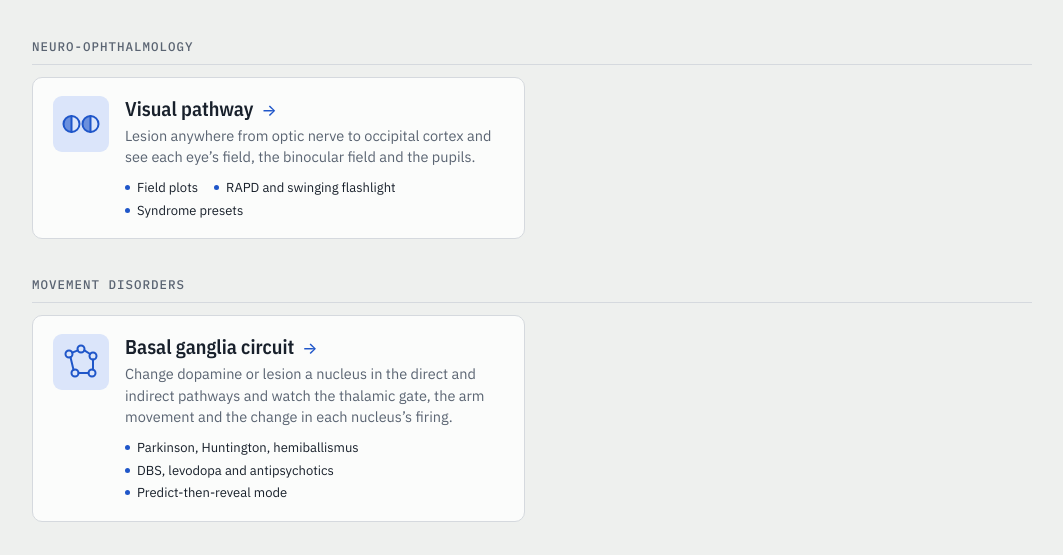
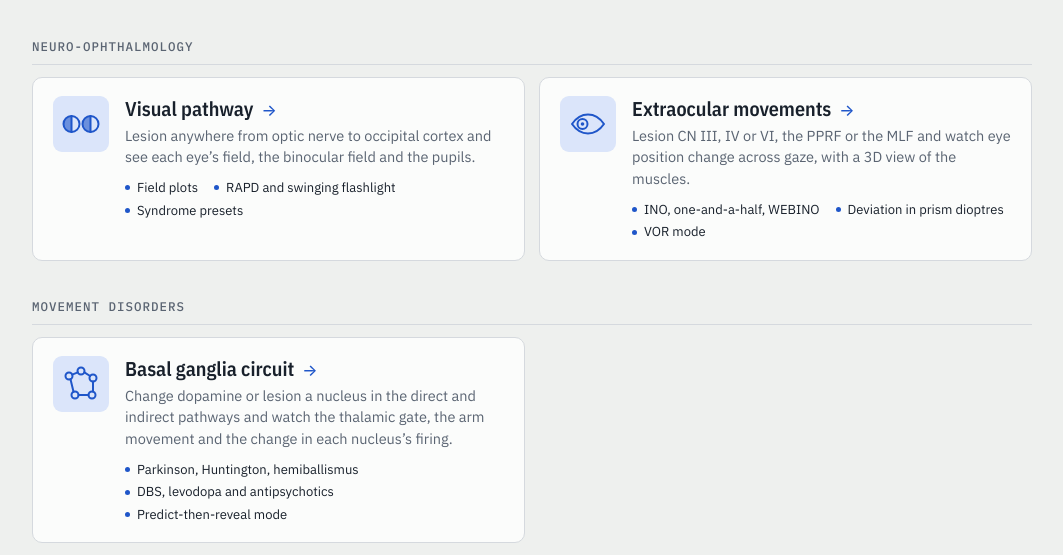
Before and after one commit to Al-Silvs/neuro-simulators, a plain HTML site: page index.html in a window 1280 px wide. Shown: the part 151-706 px from the top of the page, without its empty margins (108-1171 px from the left). Drawn offline with nearby package versions, Linux system fonts and the light colour scheme.

Commit message:
List extraocular movements simulator
Co-Authored-By: Claude Sonnet 5.5 <noreply@anthropic.com>

```diff
--- a/index.html
+++ b/index.html
@@ -108,7 +108,6 @@ const SIMS = [
   },
   {
     path: 'extraocular/',
-    live: false,
     section: 'Neuro-ophthalmology',
     glyph: 'eye',
     title: 'Extraocular movements',
```
Also changed, not shown: 1 other file.
